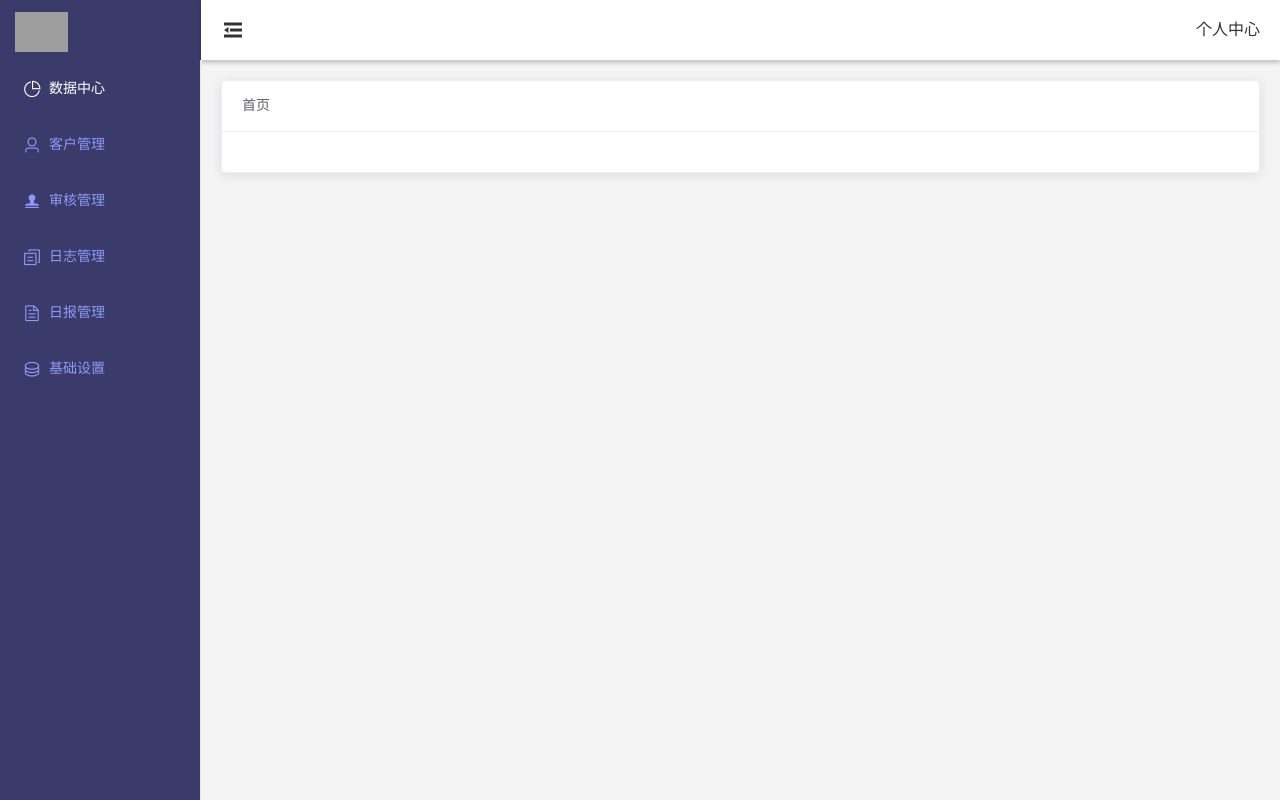
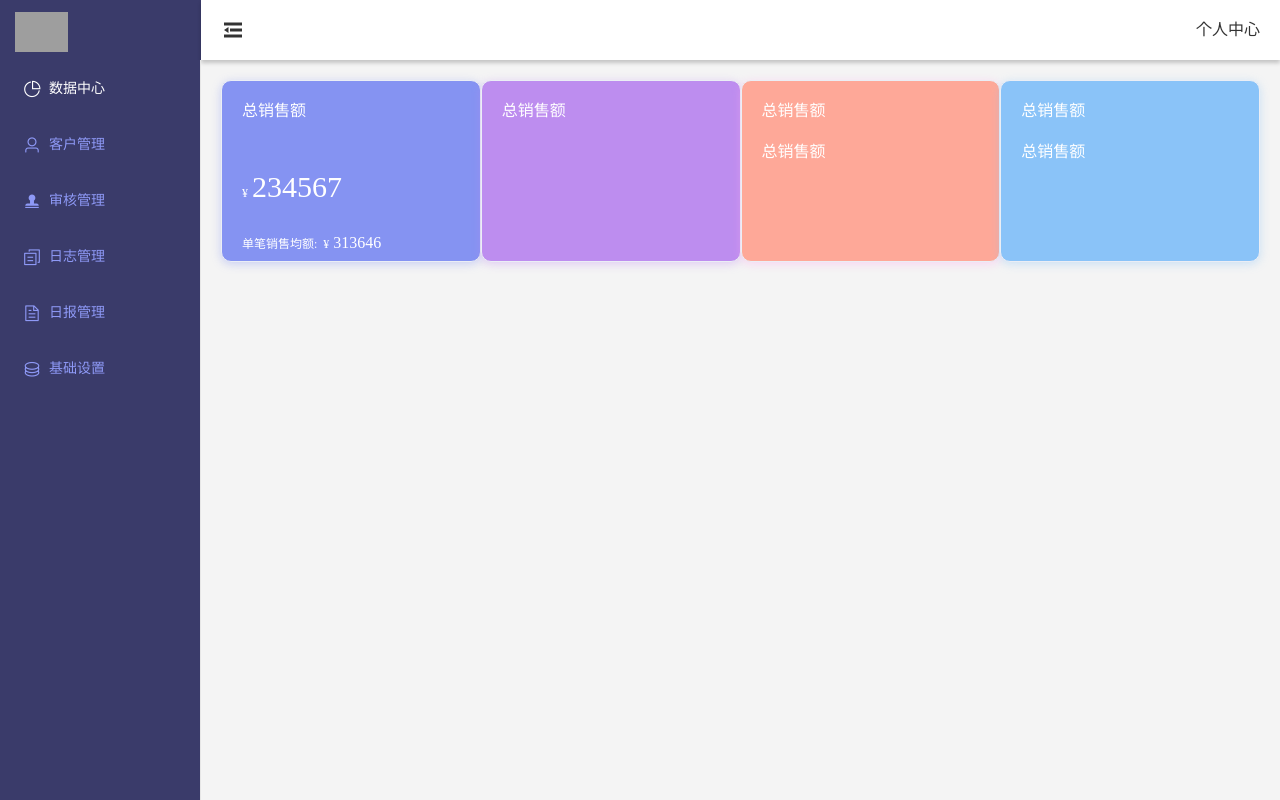
Before and after one commit to coderapg/jnmes, a Vue app: page /#/ in a window 1280 px wide. Both pictures are taken after a click on the item "数据中心". Built offline with nearby package versions, Linux system fonts and the light colour scheme; grey boxes are pictures that could not be loaded.

Commit message:
数据中心-修改card样式

```diff
--- a/src/views/home/index.vue
+++ b/src/views/home/index.vue
@@ -1,16 +1,45 @@
 <template>
   <div class="home-container">
-    <el-card class="box-card">
-      <div slot="header" class="clearfix">
-        <el-breadcrumb separator-class="el-icon-arrow-right">
-          <el-breadcrumb-item to="/home">首页</el-breadcrumb-item>
-          <!-- <el-breadcrumb-item>活动管理</el-breadcrumb-item> -->
-        </el-breadcrumb>
-      </div>
-      <!-- <div v-for="o in 4" :key="o" class="text item">
-        {{'列表内容 ' + o }}
-      </div> -->
-    </el-card>
+    <div class="home-head-census">
+      <el-card class="box-card">
+        <div slot="header" class="clearfix">
+          <span>总销售额</span>
+        </div>
+        <div class="statistic-content">
+          <em>¥</em>
+          <span>234567</span>
+        </div>
+        <div class="footer">
+          <span>单笔销售均额:</span>
+          <span><em>¥</em>313646</span>
+        </div>
+      </el-card>
+      <el-card class="box-card">
+        <div slot="header" class="clearfix">
+          <span>总销售额</span>
+        </div>
+        <div class="statistic-content">
+        </div>
+      </el-card>
+      <!-- <el-card class="box-card">
+        <div slot="header" class="clearfix">
+          <span>总销售额</span>
+        </div>
+        <p class="title">总销售额</p>
+      </el-card> -->
+      <el-card class="box-card">
+        <div slot="header" class="clearfix">
+          <span>总销售额</span>
+        </div>
+        <p class="title">总销售额</p>
+      </el-card>
+      <el-card class="box-card">
+        <div slot="header" class="clearfix">
+          <span>总销售额</span>
+        </div>
+        <p class="title">总销售额</p>
+      </el-card>
+    </div>
   </div>
 </template>
 
@@ -21,4 +50,72 @@ export default {
 }
 </script>
 
-<style lang="less" scoped></style>
+<style lang="less" scoped>
+  .home-container {
+    .home-head-census {
+      display: flex;
+      justify-content: space-between;
+      /deep/ .box-card {
+        color: #fff;
+        border-radius: 10px;
+        width: 400px;
+        height: 180px;
+        .el-card__header {
+          padding: 16px 20px 0px 20px;
+          border-bottom: 1px solid transparent;
+        }
+        .el-card__body {
+          position: relative;
+          padding: 0px 20px;
+          .statistic-content {
+            height: 130px;
+          }
+          .footer {
+            position: absolute;
+            left: 20px;
+            bottom: 0px;
+            font-size: 12px;
+            span {
+              margin-right: 6px;
+            }
+            span:nth-child(2) {
+              font-size: 16px;
+              em {
+                font-size: 12px;
+                font-style: normal;
+                margin-right: 4px;
+              }
+            }
+          }
+        }
+      }
+      /deep/ .box-card:nth-child(1) {
+        background-color: #8593f2;
+        box-shadow: 0 2px 10px 0 rgba(133, 147, 242, .4);
+        .statistic-content {
+          line-height: 130px;
+          em {
+            font-size: 12px;
+            margin-right: 4px;
+            font-style: normal;
+          }
+          span {
+            font-size: 30px;
+          }
+        }
+      }
+      .box-card:nth-child(2) {
+        background-color: #bd8def;
+        box-shadow: 0 2px 10px 0 rgba(189, 141, 239, .4);
+      }
+      .box-card:nth-child(3) {
+        background-color: #fea898;
+        box-shadow: 0 2px 10px 0 rgba(254, 168, 239, .4);
+      }
+      .box-card:nth-child(4) {
+        background-color: #8ac3f8;
+        box-shadow: 0 2px 10px 0 rgba(138, 195, 248, .4);
+      }
+    }
+  }
+</style>
--- a/src/views/layout/index.vue
+++ b/src/views/layout/index.vue
@@ -166,6 +166,9 @@ export default {
             }
           }
         }
+        // .el-main {
+        //   padding: 20px 25px;
+        // }
       }
     }
   }
```
